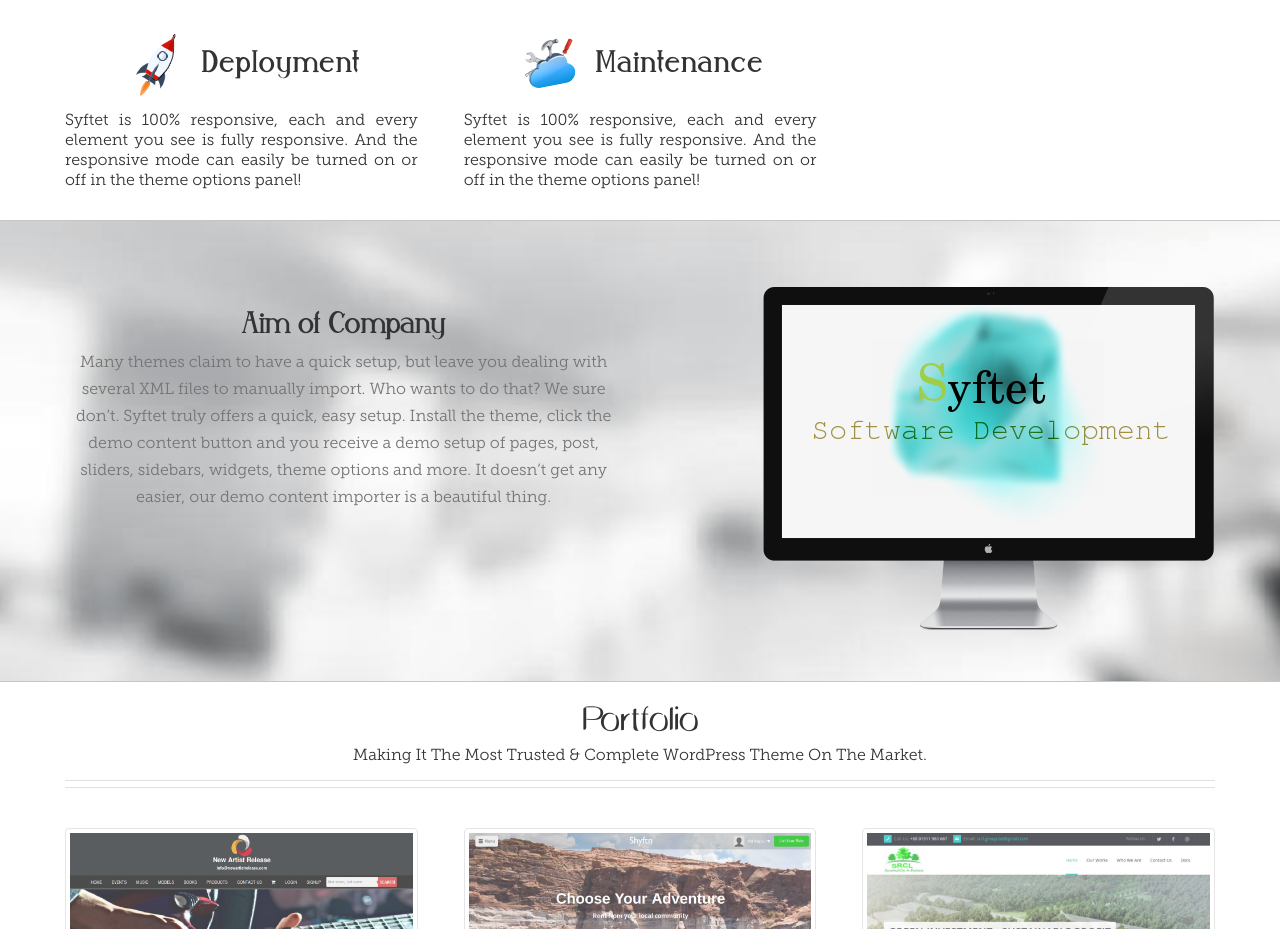
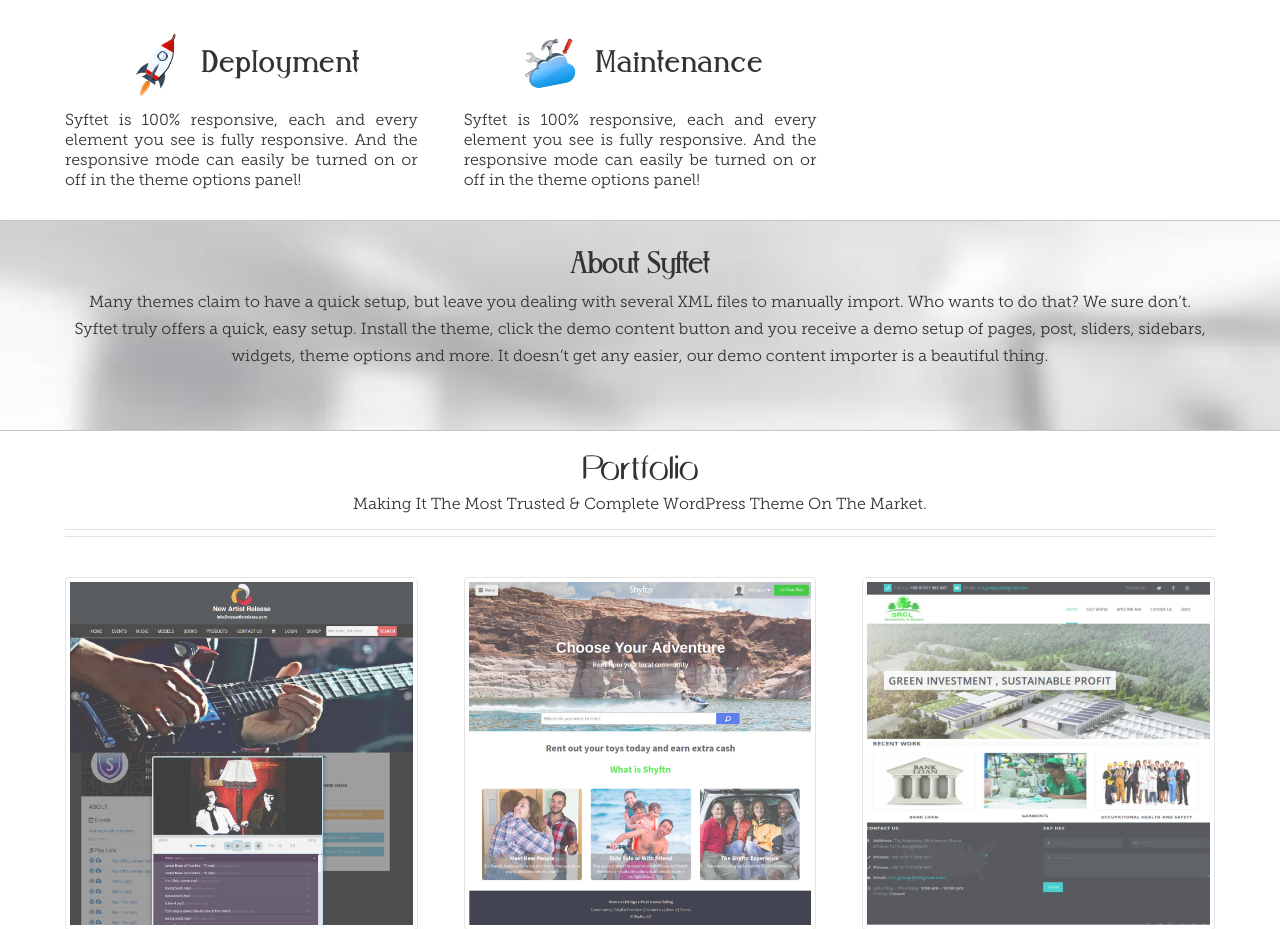
Before and after one commit to nazrulcse/syftet, a WordPress theme: the page made by index.php in a window 1280 px wide. Shown: the part 2577-3506 px from the top of the page. Run offline with PHP 8.4 and a stand-in for WordPress, Linux system fonts and the light colour scheme; the site name, menu and one post (Sample post) are stand-ins, and other content is empty; some libraries are stand-ins or nearby versions.

Commit message:
add about us section

```diff
--- a/css/syftet.css
+++ b/css/syftet.css
@@ -490,7 +490,7 @@ body{
     border-bottom: 1px solid #c6c6c6;
     border-color: #c6c6c6;
     border-top: 1px solid #c6c6c6;
-     padding: 65px 0 50px;
+    padding: 5px 0 50px;
 }
 
 .content10_content{
@@ -500,10 +500,8 @@ body{
 }
 
 .content10_text {
-    display: inline-block;
-    float: left;
+    display: block;
     text-align: center;
-    width: 48%;
 }
 
 .content10_text h2{
@@ -519,7 +517,7 @@ body{
     font-size: 16px;
     line-height: 27px;
     text-align: center;
-    color: #747474;
+    color: #333333;
 }
 
 .content2_header h1 {
@@ -527,13 +525,6 @@ body{
     font-size: 35px;
     text-align: center;
     font-weight: normal;
-}
-
-.content10_image {
-    display: inline-block;
-    margin-left: 75px;
-    padding-left: 70px;
-    width: 40%;
 }
 
 .content10_box{
--- a/index.php
+++ b/index.php
@@ -315,7 +315,7 @@
             <div class="content10">
                 <div class="container">
                     <div class="content10_text">
-                        <h2>Aim of Company</h2>
+                        <h2>About Syftet</h2>
 
                         <p>
                             Many themes claim to have a quick setup, but leave you dealing with several XML files to
@@ -328,11 +328,6 @@
                             is a beautiful thing.
                         </p>
                     </div>
-
-                    <div class="content10_image">
-                        <img src="<?php echo esc_url(get_template_directory_uri()); ?>/images/service/pc-syftet1.png">
-                    </div>
-
                 </div>
             </div>
         </section>
```
